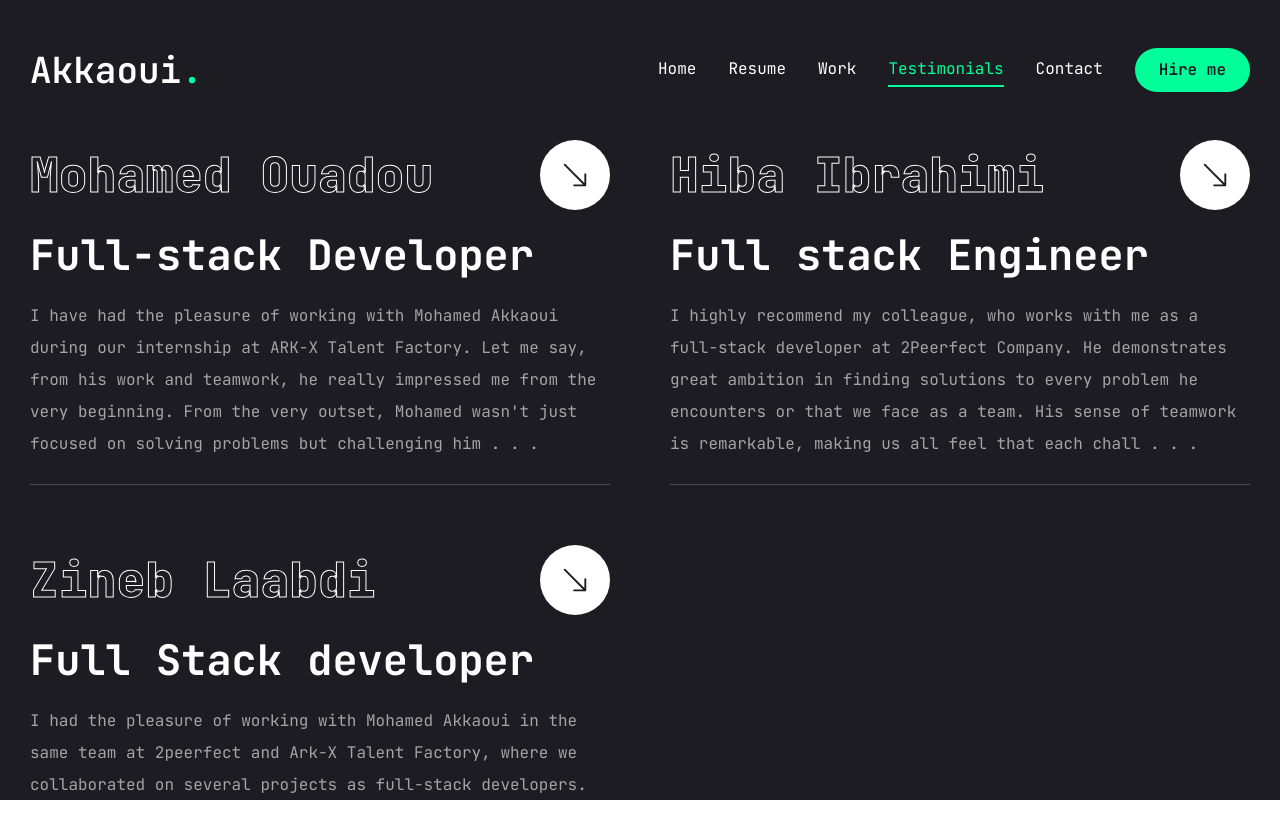
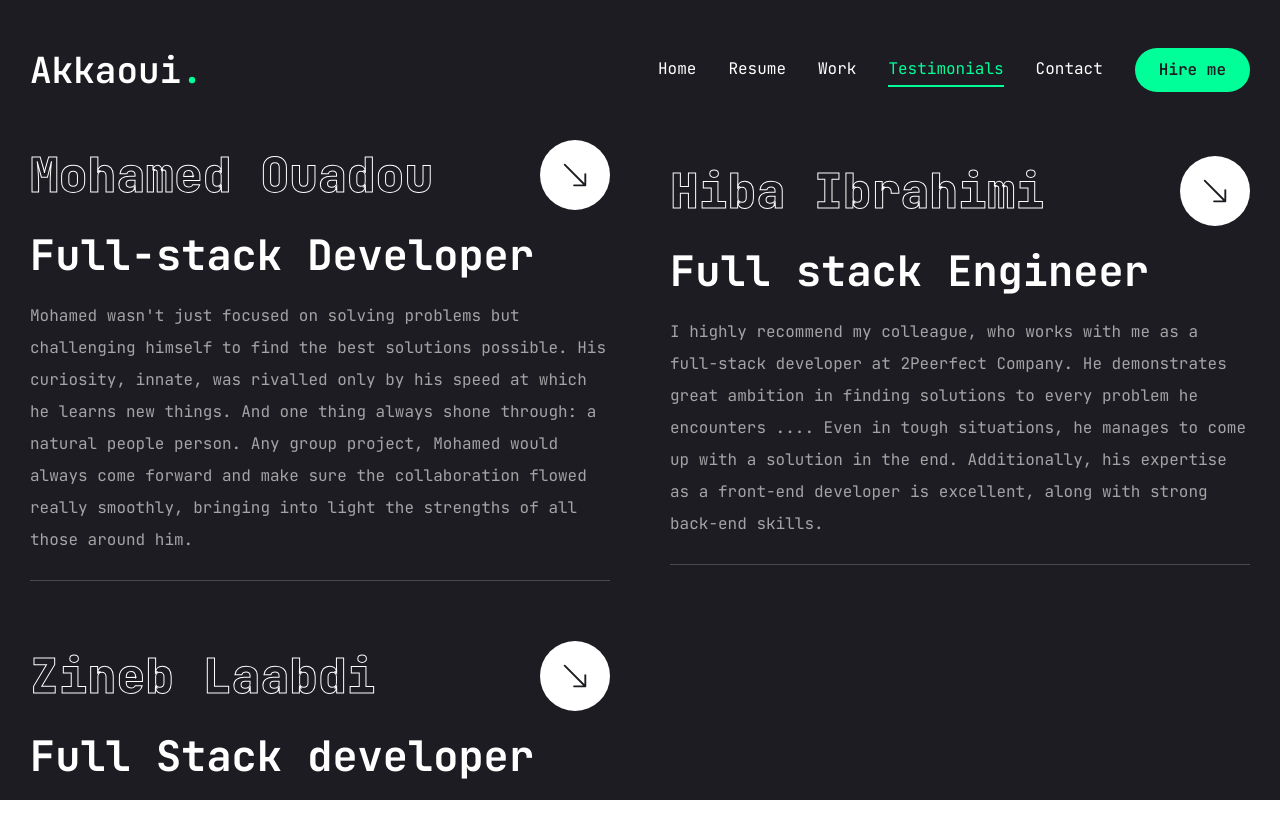
Before and after one commit to Mohamedakkaoui/myPortfolio, a Next.js app: page /Testimonials in a window 1280 px wide. Shown: the top 838 px of the page. Built offline with nearby package versions, Linux system fonts and the light colour scheme.

Commit message:
Modifs based on friedns feedback

```diff
--- a/src/app/Testimonials/page.tsx
+++ b/src/app/Testimonials/page.tsx
@@ -8,27 +8,24 @@ const services = [
     num: "Mohamed Ouadou",
     title: "Full-stack Developer",
     description:
-      "I have had the pleasure of working with Mohamed Akkaoui during our internship at ARK-X Talent Factory. Let me say, from his work and teamwork, he really impressed me from the very beginning. From the very outset, Mohamed wasn't just focused on solving problems but challenging himself to find the best solutions possible. His curiosity, innate, was rivalled only by his speed at which he learns new things. And one thing always shone through: a natural people person. Any group project, Mohamed would always come forward and make sure the collaboration flowed really smoothly, bringing into light the strengths of all those around him. He was not just a hard worker, but the glue that kept the team together. Another thing that was equally impressive was his high level of integrity and values that made him fit into any company culture or team environment. Undoubtedly, he will thrive in whatever is next for Mohamed and make a huge difference.",
+      "Mohamed wasn't just focused on solving problems but challenging himself to find the best solutions possible. His curiosity, innate, was rivalled only by his speed at which he learns new things. And one thing always shone through: a natural people person. Any group project, Mohamed would always come forward and make sure the collaboration flowed really smoothly, bringing into light the strengths of all those around him.",
     href: "",
   },
   {
     num: "Hiba Ibrahimi",
     title: "Full stack Engineer",
     description:
-      "I highly recommend my colleague, who works with me as a full-stack developer at 2Peerfect Company. He demonstrates great ambition in finding solutions to every problem he encounters or that we face as a team. His sense of teamwork is remarkable, making us all feel that each challenge is shared by everyone. He offers unlimited support and works extremely well in a team. Even in tough situations, he manages to come up with a solution in the end. Additionally, his expertise as a front-end developer is excellent, along with strong back-end skills. Overall, he is a valuable asset to the team.",
+      "I highly recommend my colleague, who works with me as a full-stack developer at 2Peerfect Company. He demonstrates great ambition in finding solutions to every problem he encounters .... Even in tough situations, he manages to come up with a solution in the end. Additionally, his expertise as a front-end developer is excellent, along with strong back-end skills.",
     href: "",
   },
   {
     num: "Zineb Laabdi",
     title: "Full Stack developer",
-    description: "I had the pleasure of working with Mohamed Akkaoui in the same team at 2peerfect and Ark-X Talent Factory, where we collaborated on several projects as full-stack developers. Mohamed Akkaoui is a highly skilled, dedicated, and ambitious professional who approaches every task with focus and determination.One of his most outstanding qualities is his exceptional problem-solving ability. Whether tackling complex coding challenges or managing time-sensitive project requirements, he consistently delivers efficient and innovative solutions.In addition to his technical expertise, Mohamed Akkaoui demonstrates exceptional teamwork and communication skills. He is always eager to share insights and provide support, fostering a collaborative environment that drives the team's success. It was truly a privilege to work alongside such a talented and reliable developer. I am confident he will be a tremendous asset to any organization he joins, and I look forward to witnessing his continued success.",
+    description: "One of his most outstanding qualities is his exceptional problem-solving ability. Whether tackling complex coding challenges or managing time-sensitive project requirements, he consistently delivers efficient and innovative solutions.In addition to his technical expertise .... It was truly a privilege to work alongside such a talented and reliable developer. I am confident he will be a tremendous asset to any organization he joins, and I look forward to witnessing his continued success.",
     href: "",
   },
 ];
 
-const truncateDescription  = (str : string) : string => {
-  return str.length > 400 ? str.slice(0, 280) + " . . ." : str;
-}
 
 function Services() {
   return (
@@ -63,7 +60,7 @@ function Services() {
                   <h2 className="text-[42px] font-bold leading-none text-white  group-hover:text-accent transition-all duration-500">
                     {service.title}
                   </h2>
-                  <p className="text-white/60">{truncateDescription(service.description)}</p>
+                  <p className="text-white/60">{service.description}</p>
                   <div className="border-b border-white/20 w-full"></div>
                 </div>
               );
--- a/src/components/MobileNav.tsx
+++ b/src/components/MobileNav.tsx
@@ -5,9 +5,9 @@ import Link from "next/link";
 import { CiMenuFries } from "react-icons/ci";
 const Links = [
   { name: "home", path: "/" },
-  { name: "services", path: "/services" },
   { name: "resume", path: "/resume" },
   { name: "work", path: "/work" },
+  { name: "testimonials", path: "/Testimonials" },
   { name: "contact", path: "/contact" },
 ];
 function MobileNav() {
--- a/src/components/Stats.tsx
+++ b/src/components/Stats.tsx
@@ -19,6 +19,9 @@ function Stats() {
                   key={index}
                   className="flex-1 flex gap-4 items-center justify-center xl:justify-start"
                 >
+                  <span className="text-3xl">
+                    {state.text === "code commits" ? "+" : ""}
+                  </span>
                   <CountUp
                     end={state.num}
                     duration={5}
```
Also changed, not shown: src/components/Photo.tsx (+2 -27 lines).
